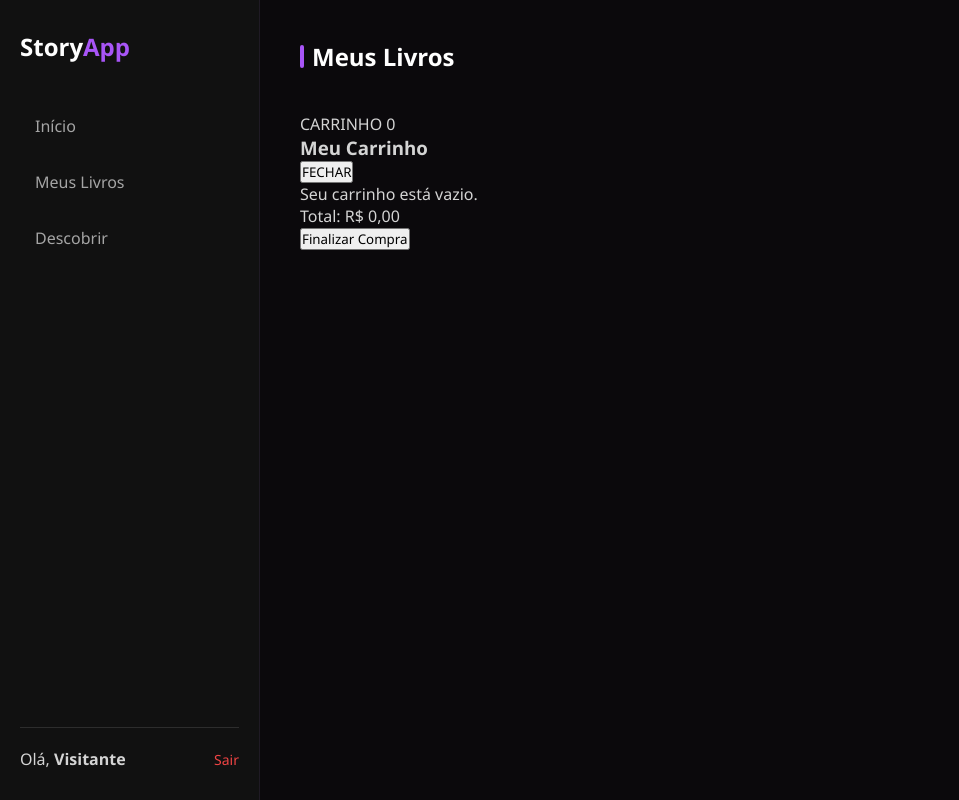
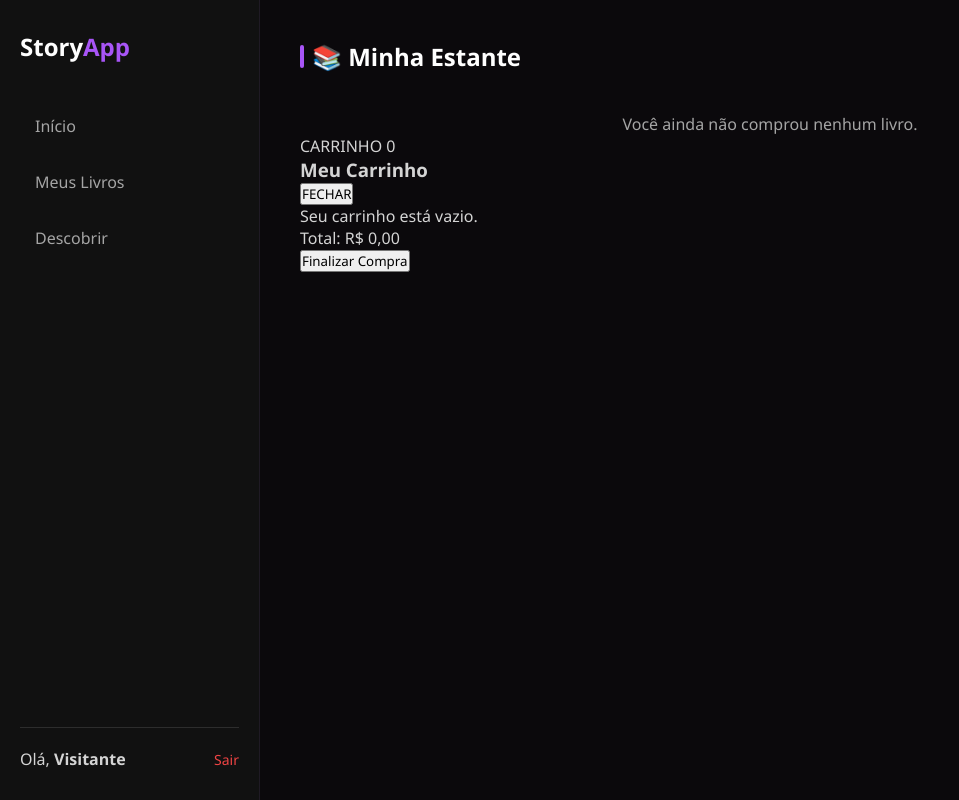
Before and after one commit to HugleyFilho/Projeto-de-Romerito-1, a Flask app: template projetoLivros/templates/meusLivros.html in a window 1280 px wide. Shown: the whole page, without its empty margins (0-959 px from the left). Run offline with Flask 3, Linux system fonts and the light colour scheme; the template is opened without the code that fills it, so the values that code supplies are empty.

Commit message:
Refactor 'Meus Livros' template with new layout

```diff
--- a/projetoLivros/templates/meusLivros.html
+++ b/projetoLivros/templates/meusLivros.html
@@ -1,24 +1,34 @@
-{% extends "base.html" %}
+{% extends 'base.html' %}
+
+{% block title %}Meus Livros - Minha Estante{% endblock %}
 
 {% block content %}
-
 <div class="container-vitrine">
 
-    <h1 class="titulo-secao">Meus Livros</h1>
+    <section class="prateleira-livros">
+        <h2 class="titulo-secao">📚 Minha Estante</h2>
 
         <div class="lista-livros">
-
+            {% if livros %}
                 {% for livro in livros %}
                 <div class="card-livro">
+                    <div class="capa-livro">
+                        <img src="static/img/sem-capa.png" alt="Capa do Livro">
+                    </div>
                     <div class="info-livro">
-                <h3>{{ livro }}</h3>
-                <span class="categoria-livro">Comprado</span>
+                        <h3>{{ livro['titulo'] }}</h3>
+                        <p class="autor">Livro adquirido</p>
+                        <button class="btn-principal" onclick="alert('Obrigado por Ler')">LER</button>
                     </div>
                 </div>
                 {% endfor %}
+            {% else %}
+                <p style="color: #a5a5a5; text-align: center; grid-column: 1 / -1; margin-top: 20px;">
+                    Você ainda não comprou nenhum livro.
+                </p>
+            {% endif %}
+        </div>
+    </section>
 
 </div>
-
-</div>
-
 {% endblock %}
```
Lines whose indentation alone changed are shown as unchanged.
